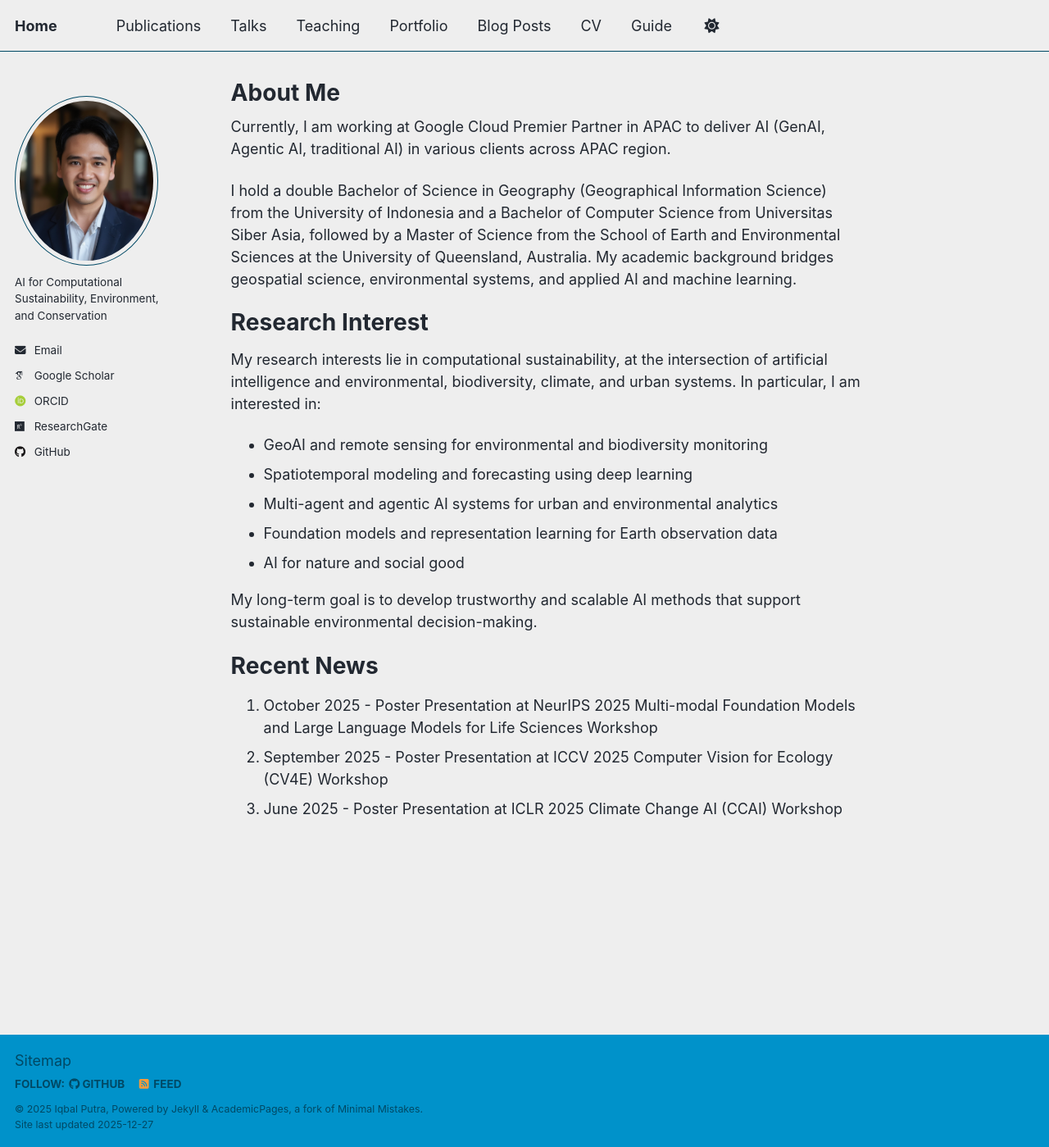
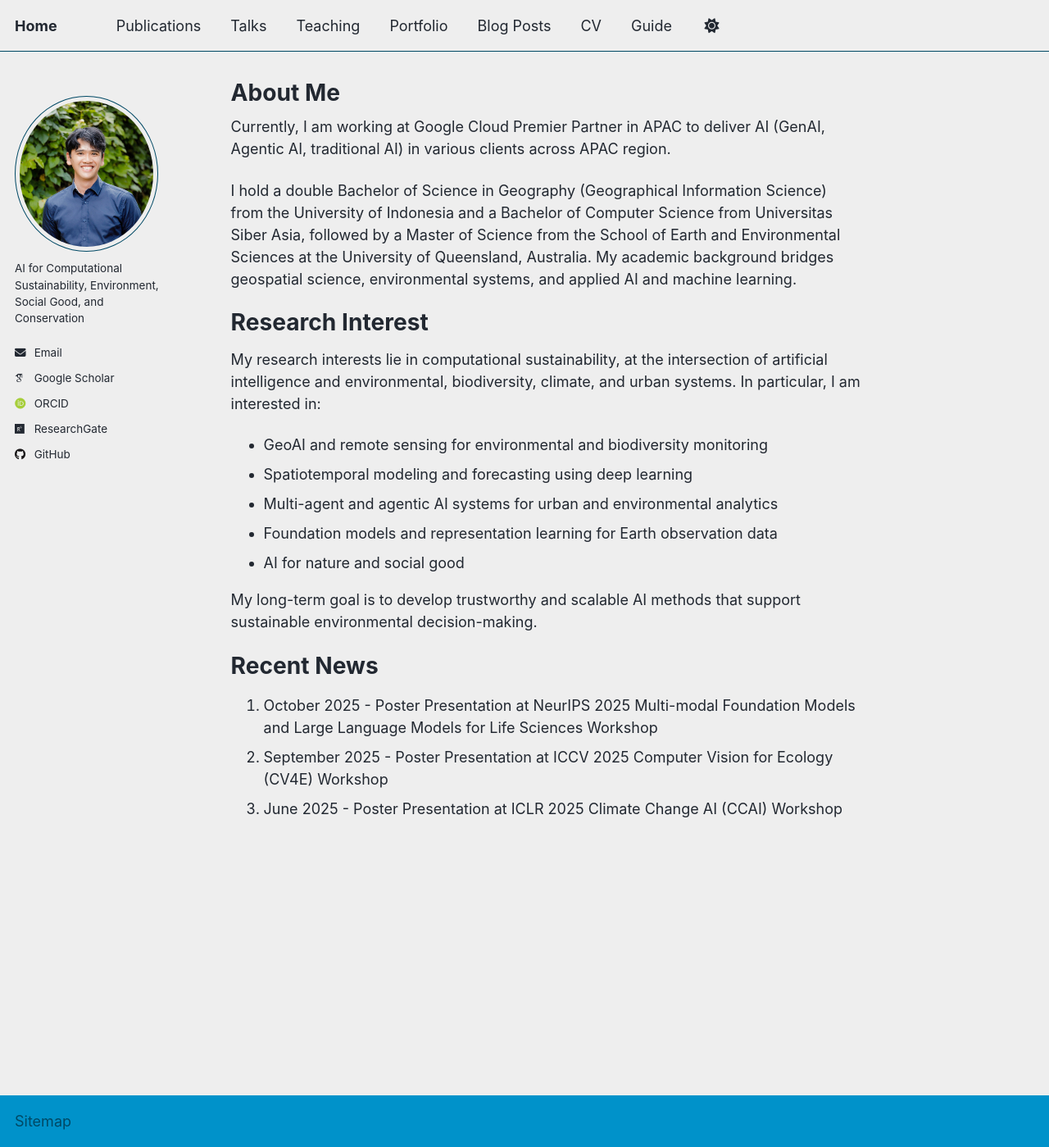
Before and after one commit to iqbal1201/iqbal1201.github.io, a Jekyll site: the page built from _pages/about.md, in a window 1280 px wide and 1399 px high. Shown: the whole window at 82% size. Built offline with Jekyll 4.4.1, drawn with Linux system fonts in a browser that asks for light colours; some web fonts are replaced; a script that is not in the unit is left out.

Commit message:
update content

```diff
--- a/_config.yml
+++ b/_config.yml
@@ -23,10 +23,10 @@ repository               : "https://iqbal1201.github.io"
 #               Additional customization can be done by editing /_includes/author-profile.html
 author:
   # Biographic information
-  avatar           : "profile.png"
+  avatar           : "profile.jpg"
   name             : # "Iqbal Putra"
   pronouns         : # example: "she/her"
-  bio              : "AI for Computational Sustainability, Environment, and Conservation"
+  bio              : "AI for Computational Sustainability, Environment, Social Good, and Conservation"
   location         : #"Jakarta, Indonesia"
   employer         : #"University of Queensland"
   uri              : # URL
--- a/_includes/footer.html
+++ /dev/null
@@ -1,25 +0,0 @@
-{% include base_path %}
-
-{% if site.author.github or site.author.bitbucket or site.atom_feed.hide != true %}
-<div class="page__footer-follow">
-  <ul class="social-icons">
-    {% if site.data.ui-text[site.locale].follow_label %}
-      <li><strong>{{ site.data.ui-text[site.locale].follow_label }}</strong></li>
-    {% endif %}
-    {% if site.author.github %}
-      <li><a href="http://github.com/{{ site.author.github }}"><i class="fab fa-github" aria-hidden="true"></i> GitHub</a></li>
-    {% endif %}
-    {% if site.author.bitbucket %}
-      <li><a href="http://bitbucket.org/{{ site.author.bitbucket }}"><i class="fab fa-bitbucket" aria-hidden="true"></i> Bitbucket</a></li>
-    {% endif %}
-    {% if site.atom_feed.hide != true %}
-    <li><a href="{% if site.atom_feed.path %}{{ site.atom_feed.path }}{% else %}{{ base_path }}/feed.xml{% endif %}"><i class="fa fa-fw fa-rss-square" aria-hidden="true"></i> {{ site.data.ui-text[site.locale].feed_label | default: "Feed" }}</a></li>
-    {% endif %}
-  </ul>
-</div>
-{% endif %}
-
-<div class="page__footer-copyright">
-  &copy; {{ site.time | date: '%Y' }} {{ site.name | default: site.title }}, {{ site.data.ui-text[site.locale].powered_by | default: "Powered by" }} <a href="http://jekyllrb.com" rel="nofollow">Jekyll</a> &amp; <a href="https://github.com/academicpages/academicpages.github.io">AcademicPages</a>, a fork of <a href="https://mademistakes.com/work/minimal-mistakes-jekyll-theme/" rel="nofollow">Minimal Mistakes</a>.<br />
-  Site last updated {{ "now" | date: '%Y-%m-%d' }}
-</div>
--- a/_includes/footer/custom.html
+++ b/_includes/footer/custom.html
@@ -1,4 +1,5 @@
 <!-- start custom footer snippets -->
+
 
 <a href="/sitemap/">Sitemap</a>
 
@@ -16,4 +17,5 @@
     await mermaid.run({querySelector:'code.language-mermaid'});
 </script>
 
+
 <!-- end custom footer snippets -->
--- a/_layouts/default.html
+++ b/_layouts/default.html
@@ -21,7 +21,6 @@ layout: compress
     <div class="page__footer">
       <footer>
         {% include footer/custom.html %}
-        {% include footer.html %}
       </footer>
     </div>
 
```
Also changed, not shown: images/profile.jpg (added).
